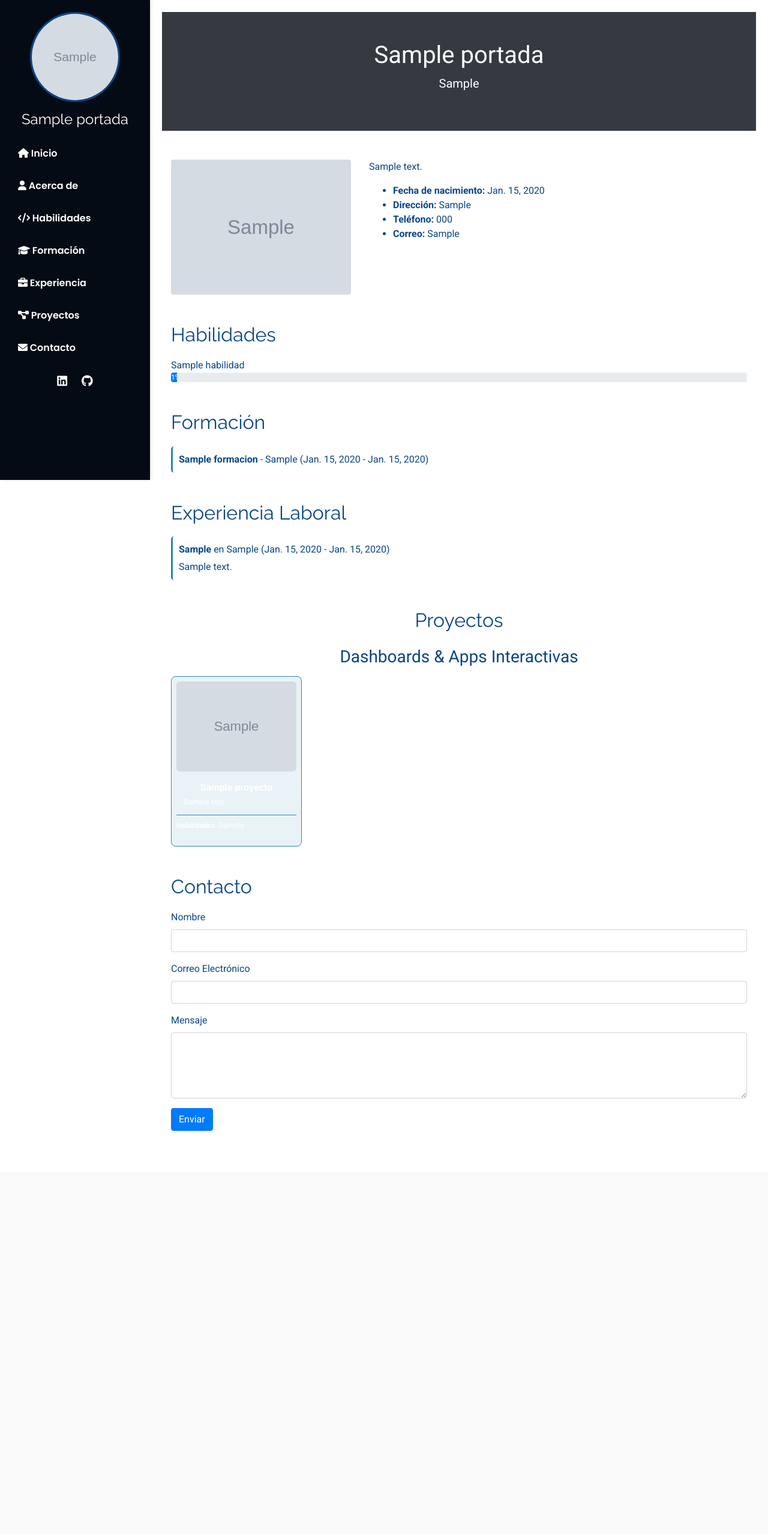
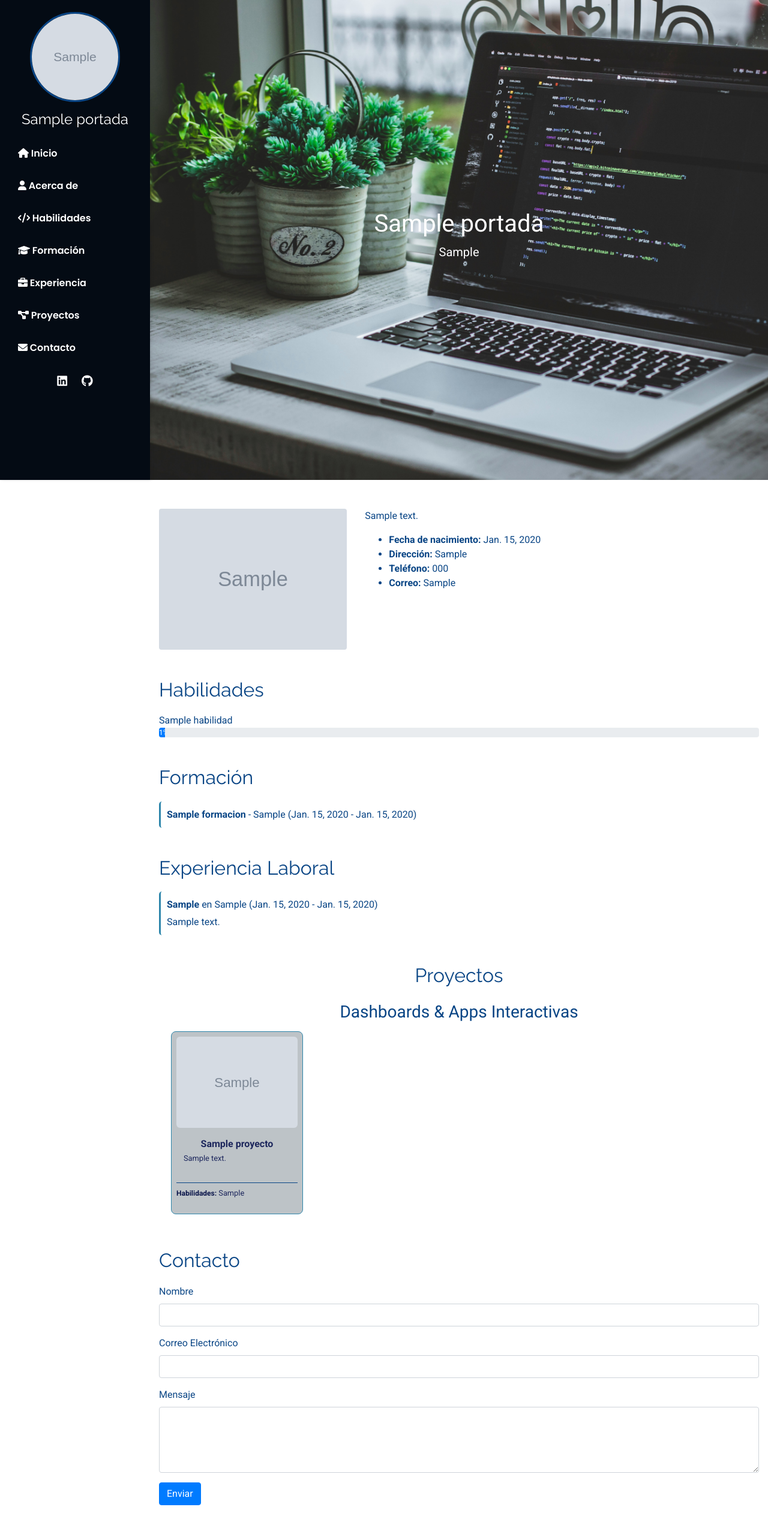
Before and after one commit to 1Dnns/Portafolio, a Django app: page / in a window 1280 px wide. Shown: the whole page at 60% size. Before the commit the page ends 1885 px from the top, so only its background shows below. Run offline with Django 5.2, Linux system fonts and the light colour scheme; tables that the repository leaves empty hold one stand-in row (values such as "Sample post"); grey boxes marked "Sample" are stand-in pictures; parts of the project's set-up code (start-up, migrations or seed data) failed here and were passed over; some libraries are stand-ins or nearby versions.

Commit message:
frontend cards

```diff
--- a/principal/templates/principal/pagina_principal.html
+++ b/principal/templates/principal/pagina_principal.html
@@ -53,11 +53,11 @@
     <main id="main">
 
         <!-- Portada -->
-        <header id="inicio" class="bg-dark text-white text-center py-5">
+        <header id="inicio" class="header-bg text-white text-center py-5"
+            style="background-image: url('{% static 'img/header4.jpg' %}'); background-size: cover; background-position: center;" >
             <h1>{{ portada.nombre_completo }}</h1>
             <p class="lead">{{ portada.profesion }}</p>
         </header>
-
         <!-- Sección Acerca de -->
         <section id="acerca-de" class="container my-5">
             <div class="row">
@@ -125,9 +125,8 @@
             <!-- Dashboards & Apps Interactivas -->
             {% if dashboards_apps %}
             <h3 class="mt-3 text-center">Dashboards & Apps Interactivas</h3>
-            <div class="row flex-nowrap overflow-auto">
+            <div class="projects-container">
                 {% for proyecto in dashboards_apps %}
-                <div class="col-md-3">
                 <a href="{{ proyecto.link }}" target="_blank" class="card-link">
                     <div class="card h-100">
                         {% if proyecto.image %}
@@ -135,14 +134,13 @@
                         {% endif %}
                         <div class="card-body">
                             <h5 class="card-title text-center">{{ proyecto.title }}</h5>
-                                <p class="card-text">{{ proyecto.description|truncatechars:80 }}</p> <!-- Texto más corto -->
+                            <p class="card-text">{{ proyecto.description|truncatechars:80 }}</p>
                         </div>
                         <div class="card-footer">
                             <p><strong>Habilidades:</strong> {{ proyecto.skills }}</p>
                         </div>
                     </div>
                 </a>
-                </div>
                 {% endfor %}
             </div>
             {% endif %}
@@ -150,9 +148,8 @@
             <!-- Notebooks -->
             {% if notebooks %}
             <h3 class="mt-3 text-center">Notebooks</h3>
-            <div class="row flex-nowrap overflow-auto">
+            <div class="projects-container">
                 {% for proyecto in notebooks %}
-                <div class="col-md-3">
                 <a href="{{ proyecto.link }}" target="_blank" class="card-link">
                     <div class="card h-100">
                         {% if proyecto.image %}
@@ -160,14 +157,13 @@
                         {% endif %}
                         <div class="card-body">
                             <h5 class="card-title text-center">{{ proyecto.title }}</h5>
-                                <p class="card-text">{{ proyecto.description|truncatechars:80 }}</p> <!-- Texto más corto -->
+                            <p class="card-text">{{ proyecto.description|truncatechars:80 }}</p>
                         </div>
                         <div class="card-footer">
                             <p><strong>Habilidades:</strong> {{ proyecto.skills }}</p>
                         </div>
                     </div>
                 </a>
-                </div>
                 {% endfor %}
             </div>
             {% endif %}
@@ -175,9 +171,8 @@
             <!-- Web Development -->
             {% if web_dev %}
             <h3 class="mt-3">Web Development</h3>
-            <div class="row flex-nowrap overflow-auto">
+            <div class="projects-container">
                 {% for proyecto in web_dev %}
-                <div class="col-md-3">
                 <a href="{{ proyecto.link }}" target="_blank" class="card-link">
                     <div class="card h-100">
                         {% if proyecto.image %}
@@ -185,14 +180,13 @@
                         {% endif %}
                         <div class="card-body">
                             <h5 class="card-title">{{ proyecto.title }}</h5>
-                                <p class="card-text">{{ proyecto.description|truncatechars:80 }}</p> <!-- Texto más corto -->
+                            <p class="card-text">{{ proyecto.description|truncatechars:80 }}</p>
                         </div>
                         <div class="card-footer">
                             <p><strong>Habilidades:</strong> {{ proyecto.skills }}</p>
                         </div>
                     </div>
                 </a>
-                </div>
                 {% endfor %}
             </div>
             {% endif %}
--- a/static/css/cards.css
+++ b/static/css/cards.css
@@ -11,44 +11,14 @@ h3.mt-3.text-center {
     margin-top: 50px;
     overflow-x: hidden;
     position: relative;
-    padding: 20px 0;
+    padding: 0px 0;
 }
 
 .projects-container {
-    display: flex;
+    display: grid;
+    grid-template-columns: repeat(auto-fit, minmax(250px, 1fr)); /* 4 tarjetas por fila */
     gap: 15px;
-    overflow-x: auto;
-    scroll-snap-type: x mandatory;
     padding-bottom: 10px;
-    -webkit-overflow-scrolling: touch;
-    scrollbar-width: thin; /* Scroll más fino */
-    scrollbar-color: #888 #f1f1f1; /* Color del scroll */
-}
-
-/* --------------------------------------------------------------- */
-/* --------------------------- Scrollbar ------------------------- */
-/* --------------------------------------------------------------- */
-
-
-/* Estilo para navegadores WebKit (Chrome, Safari, Edge) */
-.projects-container::-webkit-scrollbar {
-    width: 6px; /* Ancho del scroll */
-    height: 6px; /* Altura del scroll */
-}
-
-.projects-container::-webkit-scrollbar-track {
-    background: #f1f1f1; /* Color de fondo del track */
-    border-radius: 10px;
-}
-
-.projects-container::-webkit-scrollbar-thumb {
-    background: #888; /* Color del thumb */
-    border-radius: 10px;
-    transition: background 0.3s ease; /* Transición suave */
-}
-
-.projects-container::-webkit-scrollbar-thumb:hover {
-    background: #555; /* Color del thumb al pasar el mouse */
 }
 
 /* --------------------------------------------------------------- */
@@ -59,18 +29,20 @@ h3.mt-3.text-center {
 .card-link {
     text-decoration: none; /* Eliminamos el subrayado del enlace */
     color: inherit; /* Heredamos el color del texto */
+    margin-left: 20px;
+    height: 305px;
+    width: 250px;
 }
 
 .card {
     min-width: 200px; /* Tarjetas más pequeñas */
     max-width: 220px; /* Tarjetas más pequeñas */
     flex: 0 0 auto;
-    background: rgba(46, 134, 171, 0.1);
+    background: #bdc3c7;
     border-radius: 8px;
     border: 1px solid #2E86AB; /* Borde más suave */
     padding: 8px; /* Menos padding */
     transition: transform 0.2s ease, box-shadow 0.2s ease;
-    scroll-snap-align: start;
     cursor: pointer; /* Cambiamos el cursor a pointer */
 }
 
@@ -90,7 +62,7 @@ h3.mt-3.text-center {
 .card-title {
     font-size: 1rem; /* Tamaño de fuente más pequeño */
     font-weight: 600;
-    color: #FFFFFF;
+    color: #1c265c;
     margin: 0 0 6px;
     text-align: center; /* Centrar el título */
 }
@@ -98,14 +70,14 @@ h3.mt-3.text-center {
 .card p,
 .card-text {
     font-size: 0.8rem; /* Tamaño de fuente más pequeño */
-    color: #FFFFFF;
+    color: #1c265c;
     line-height: 1.4;
     margin: 0 0 9px;
 }
 
 .card strong {
     font-size: 0.75rem; /* Tamaño de fuente más pequeño para habilidades */
-    color: #FFFFFF;
+    color: #0a154a;
 }
 
 /* Estilos para el cuerpo de la card */
@@ -121,15 +93,12 @@ h3.mt-3.text-center {
     font-size: 0.75rem; /* Tamaño del texto de habilidades */
     color: #FFFFFF;
     background-color: transparent; /* Fondo transparente */
-    border-top: 1px solid #2E86AB; /* Línea separadora */
+    border-top: 1px solid #094585; /* Línea separadora */
     padding: 8px 0; /* Padding interno */
     margin-top: auto; /* Empuja la sección de habilidades hacia abajo */
 }
 /* Mejora del scroll en dispositivos táctiles */
 @media (max-width: 768px) {
-    .projects-container {
-        scroll-snap-type: x proximity;
-    }
     .card {
         min-width: 180px; /* Tarjetas más pequeñas en móviles */
     }
--- a/static/css/principal.css
+++ b/static/css/principal.css
@@ -9,6 +9,30 @@ body {
     margin: 0;
     padding: 0;
 }
+
+/* --------------------------------------------------------------- */
+/* --------------------------- header ----------------------------- */
+/* --------------------------------------------------------------- */
+
+.header-bg {
+    background-image: url("/static/img/header1.jpg"); /* Prueba con esta ruta absoluta */
+    background-size: cover;
+    background-position: center;
+    background-repeat: no-repeat;
+    height: 100vh;
+    display: flex;
+    flex-direction: column;
+    justify-content: center;
+    align-items: center;
+    position: relative;
+    z-index: 1;
+}
+
+/* --------------------------------------------------------------- */
+/* --------------------------- Menu ----------------------------- */
+/* --------------------------------------------------------------- */
+
+
 
 /* Estilos para el ícono de menú */
 .menu-icon {
@@ -34,6 +58,11 @@ body {
 .menu-icon:hover {
     background-color: #094585; /* Color celeste más oscuro */
 }
+
+/* --------------------------------------------------------------- */
+/* --------------------------- Sidebar ----------------------------- */
+/* --------------------------------------------------------------- */
+
 
 /* Barra lateral */
 #sidebar {
@@ -121,10 +150,14 @@ body {
     color: #2E86AB;
 }
 
+/* --------------------------------------------------------------- */
+/* --------------------------- responsive ----------------------------- */
+/* --------------------------------------------------------------- */
+
 /* Contenido principal */
 #main {
     margin-left: 250px;
-    padding: 20px;
+    padding: 0px;
     transition: margin-left 0.3s ease; /* Animación al mostrar/ocultar la sidebar */
 }
 
@@ -147,6 +180,11 @@ body {
         transform: translateX(0);
     }
 }
+
+/* --------------------------------------------------------------- */
+/* --------------------------- otros ----------------------------- */
+/* --------------------------------------------------------------- */
+
 
 /* Estilos para los títulos de las secciones */
 section h2 {
```
Also changed, not shown: static/img/header1.jpg (added), static/img/header2.jpg (added), static/img/header3.jpg (added), static/img/header4.jpg (added). Lines whose indentation alone changed are shown as unchanged.
